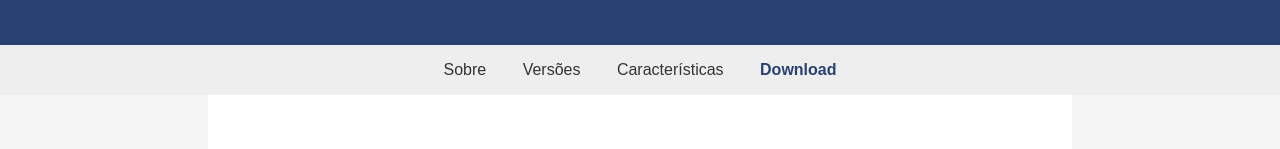
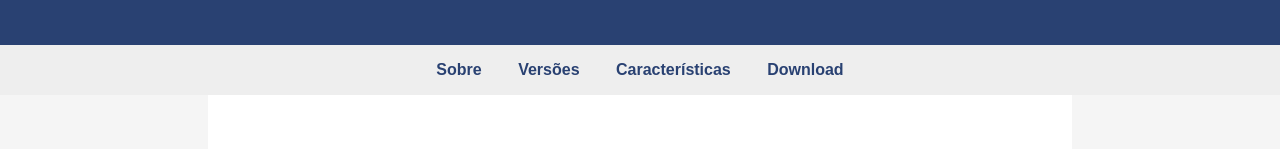
Before and after one commit to trobukan/senai-exercise, a plain HTML site: page index.html in a window 1280 px wide. Shown: the part 233-382 px from the top of the page. Drawn offline with Linux system fonts and the light colour scheme; a script that the page names is missing.

Commit message:
fix: broken nav links

```diff
--- a/index.html
+++ b/index.html
@@ -16,9 +16,9 @@
 
     <nav>
         <ul>
-            <li><a href="#about"></a>Sobre</li>
-            <li><a href="#versions"></a>Versões</li>
-            <li><a href="characteristics"></a>Características</li>
+            <li><a href="#about">Sobre</a></li>
+            <li><a href="#versions">Versões</a></li>
+            <li><a href="characteristics">Características</a></li>
             <li><a href="#download">Download</a></li>
         </ul>
     </nav>
```
